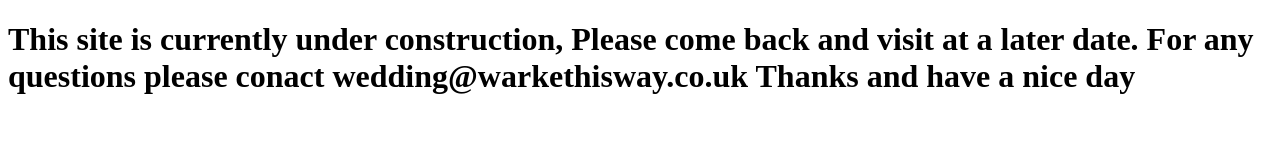
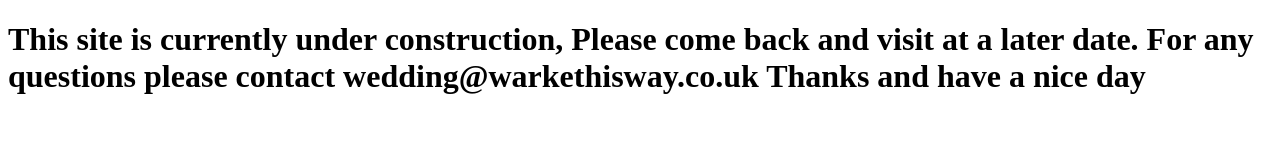
Before and after one commit to ColourSpunk/ColourSpunk, a plain HTML site: page index.html in a window 1280 px wide. Drawn offline with Linux system fonts and the light colour scheme.

Commit message:
spelling

```diff
--- a/index.html
+++ b/index.html
@@ -9,8 +9,11 @@
     <div>
         <h1>
             This site is currently under construction,
+
             Please come back and visit at a later date.
-            For any questions please conact wedding@warkethisway.co.uk
+
+            For any questions please contact wedding@warkethisway.co.uk
+
             Thanks and have a nice day
         </h1>
         <div href="images/gallery/large/couple.jpg"></div>
```
